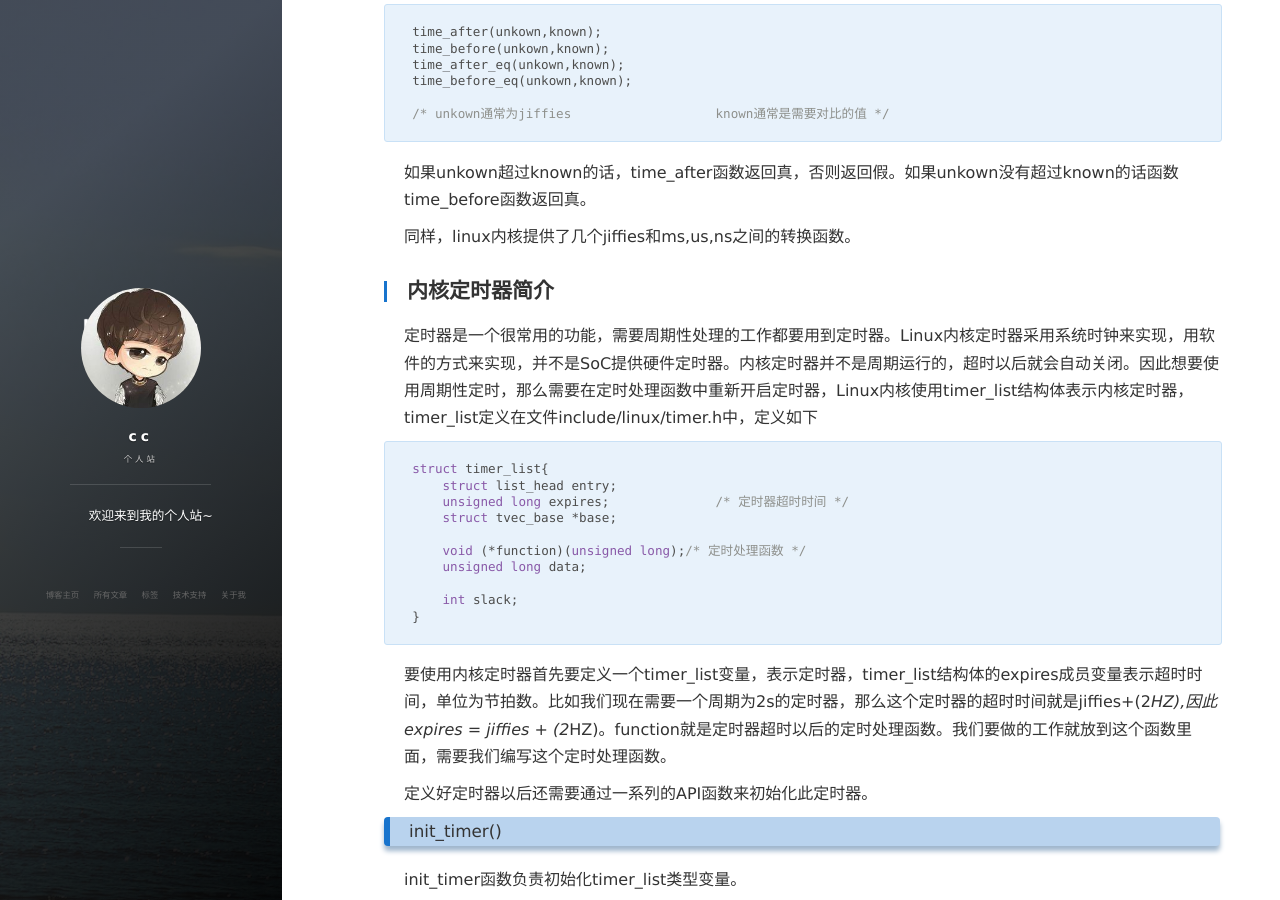
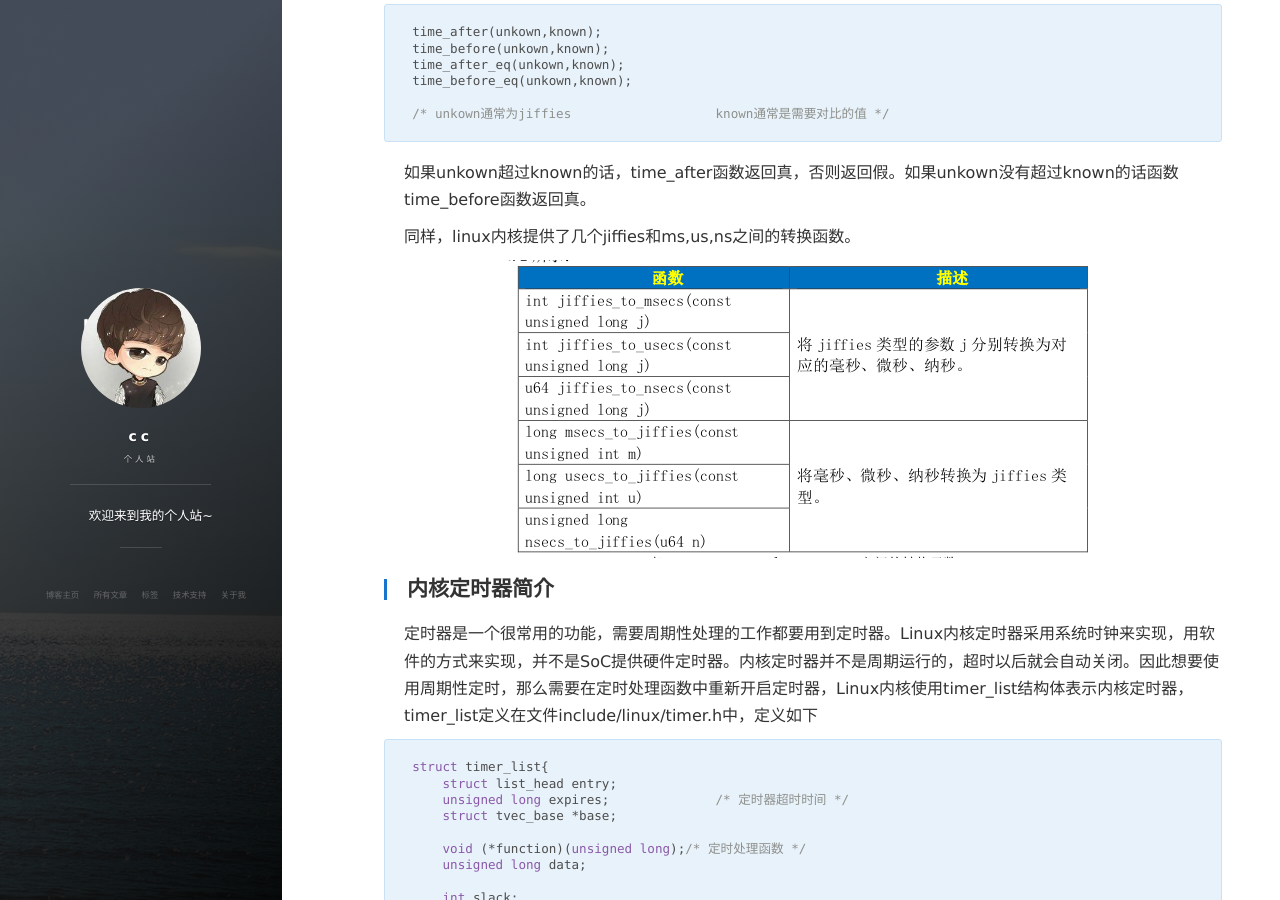
Before and after one commit to lone-boy/lone-boy.github.io, a Jekyll site: the page built from _posts/2022-2-25-Linux 内核定时器实验.md, in a window 1280 px wide and 900 px high, scrolled down 1075 px. Built offline with Jekyll 4.4.1, drawn with Linux system fonts in a browser that asks for light colours; nearby versions of some CDN libraries; comment, search, counter and statistics services are not loaded.

Commit message:
Update 2022-2-25-Linux 内核定时器实验.md

```diff
--- a/_posts/2022-2-25-Linux 内核定时器实验.md
+++ b/_posts/2022-2-25-Linux 内核定时器实验.md
@@ -39,7 +39,7 @@ time_before_eq(unkown,known);
 
 同样，linux内核提供了几个jiffies和ms,us,ns之间的转换函数。
 
-![](../images/linux kernel timer/jiffies change.png)
+![](/images/linux kernel timer/jiffies change.png)
 
 ## 内核定时器简介
 
```
